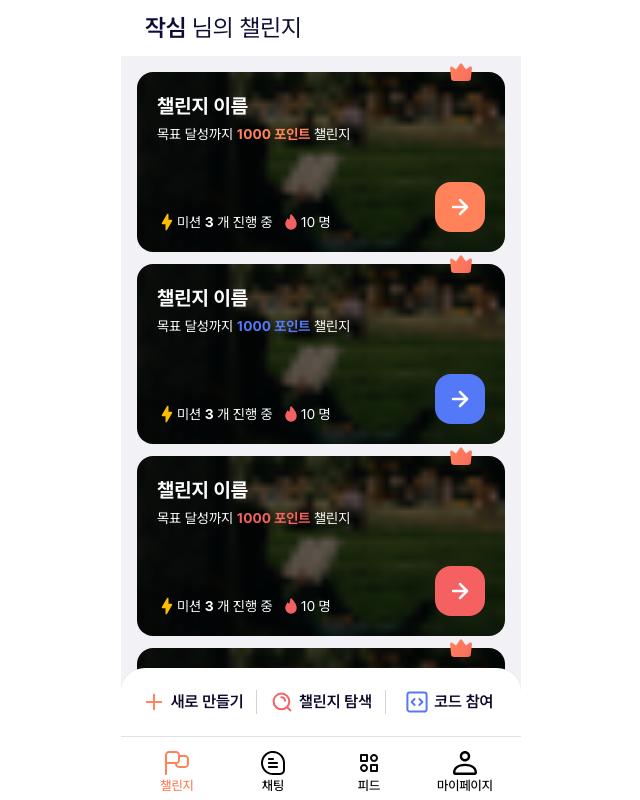
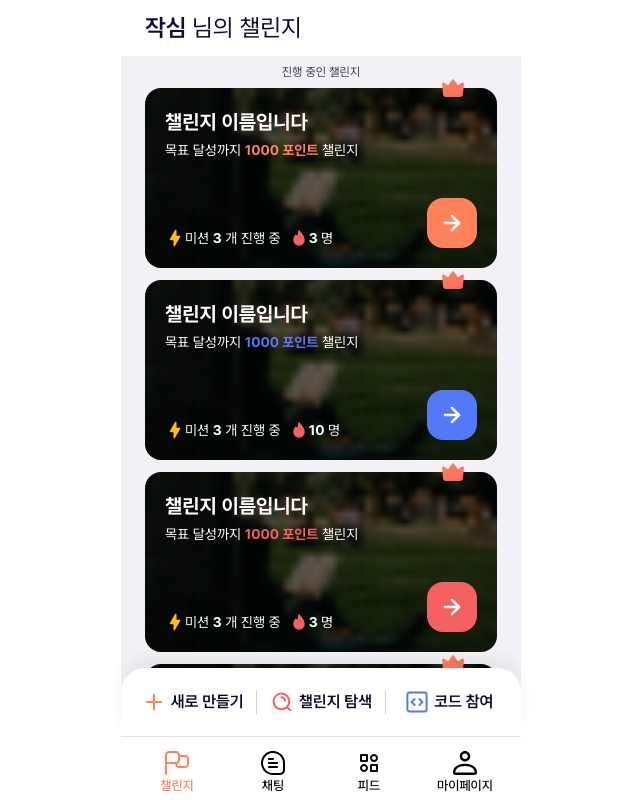
Before and after one commit to Jak-Sim/client-web, a Next.js app: page /challenge in a window 1280 px wide. Shown: the whole page, without its empty margins (319-959 px from the left). Built offline with nearby package versions, Linux system fonts and the light colour scheme.

Commit message:
feat: 챌린지 리스트 UI 업데이트 & 전달 props 정리

```diff
--- a/src/app/(pages)/challenge/_components/BottomNav.tsx
+++ b/src/app/(pages)/challenge/_components/BottomNav.tsx
@@ -4,7 +4,7 @@ import { Code, Plus2, SearchShiny } from '@/assets/images/icons';
 export default function BottomNav() {
   return (
     <div className='h-[68px]'>
-      <div className='bor fixed bottom-16 z-10 flex h-[68px] w-full max-w-[400px] items-center justify-between rounded-t-3xl bg-white px-2 font-semibold text-v1-text-primary-600 shadow-[0_-1px_0_0_rgba(0,0,0,0.05)]'>
+      <div className='bor fixed bottom-16 z-10 flex h-[68px] w-full max-w-[400px] items-center justify-between rounded-t-3xl bg-white px-2 font-semibold text-v1-text-primary-600 shadow-[0_-10px_16px_0_rgba(0,0,0,0.05)]'>
         <Link href='/challenge/create' className='flex flex-1 items-center justify-center gap-[5px]'>
           <Plus2 />
           <span>새로 만들기</span>
--- a/src/app/(pages)/challenge/_components/ChallengeCard.tsx
+++ b/src/app/(pages)/challenge/_components/ChallengeCard.tsx
@@ -3,6 +3,7 @@ import Link from 'next/link';
 import { ArrowRight, CrownFill, Fire, Lightning } from '@/assets/images/icons';
 import challengeImage from '@/assets/images/placeholder/chat-list.png';
 import { cn } from '@/lib/shadcn/utils';
+import { Challenge } from './ChallengeList';
 
 const INDEX_COLOR = [
   { text: 'text-v1-orange-500', bg: 'bg-v1-orange-500' },
@@ -10,27 +11,26 @@ const INDEX_COLOR = [
   { text: 'text-[#F56060]', bg: 'bg-[#F56060]' },
 ];
 
-export default function ChallengeCard({ index }: { index: number }) {
+export default function ChallengeCard({ challenge }: { challenge: Challenge }) {
+  const { name, backgroundImage, tags, challengeId, currentParticipants, creatorUserUuid } = challenge;
   const point = 1000;
-  const challengeName = '챌린지 이름';
-  const participantCount = 10;
-  const color = INDEX_COLOR[index % INDEX_COLOR.length];
-  const mission = ['미션 1', '미션 2', '미션 3'];
-  const isOwner = true;
-  const challengeId = index;
+  const color = INDEX_COLOR[challengeId % INDEX_COLOR.length];
+  const mission = tags;
+  const user = { uuid: 'useruuid' };
+  const isOwner = creatorUserUuid === user.uuid;
 
   return (
     <div className='relative min-h-[180px] rounded-2xl bg-white'>
       {isOwner && <CrownFill className='absolute -top-3 right-8 z-10' />}
 
       <div className='absolute bottom-0 left-0 right-0 top-0 overflow-hidden rounded-2xl'>
-        <Image src={challengeImage} alt='챌린지 이미지' fill className='object-cover' />
+        <Image src={backgroundImage || challengeImage} alt='챌린지 이미지' fill className='object-cover' />
       </div>
 
       <div className='absolute bottom-0 left-0 right-0 top-0 p-5 text-white'>
         <div className='flex h-full flex-col justify-between'>
           <div>
-            <h3 className='mb-1 text-xl font-bold'>{challengeName}</h3>
+            <h3 className='mb-1 text-xl font-bold'>{name}</h3>
             <p className='text-sm'>
               목표 달성까지 <span className={cn('font-bold', color.text)}>{point} 포인트</span> 챌린지
             </p>
@@ -46,7 +46,9 @@ export default function ChallengeCard({ index }: { index: number }) {
               </div>
               <div className='-gap-1 flex items-center'>
                 <Fire />
-                <p className='text-sm'>{participantCount} 명</p>
+                <p className='text-sm'>
+                  <strong>{currentParticipants}</strong> 명
+                </p>
               </div>
             </div>
             <Link href={`/challenge/${challengeId}`}>
--- a/src/app/(pages)/challenge/_components/ChallengeList.tsx
+++ b/src/app/(pages)/challenge/_components/ChallengeList.tsx
@@ -1,13 +1,66 @@
 'use client';
 
+import Image from 'next/image';
+import EmptyChallengeImg from '@/assets/images/placeholder/face-sad.png';
 import ChallengeCard from './ChallengeCard';
 
+export interface Challenge {
+  challengeId: number;
+  name: string;
+  backgroundImage: string;
+  isPublic: boolean;
+  currentParticipants: number;
+  maxParticipant: number;
+  minParticipant: number;
+  tags: string[];
+  createdAt: string;
+  updatedAt: string;
+  creatorUserUuid: string;
+}
+
+export const DummyChallenge: Challenge = {
+  challengeId: 999,
+  name: '챌린지 이름입니다',
+  backgroundImage: '',
+  isPublic: true,
+  currentParticipants: 3,
+  maxParticipant: 10,
+  minParticipant: 3,
+  tags: ['영어', '수학', '교과서위주'],
+  createdAt: '2024-11-25T10:19:30',
+  updatedAt: '2024-11-25T10:19:30',
+  creatorUserUuid: 'useruuid',
+};
+
+function getDummyChallengeList(): Challenge[] {
+  return new Array(5).fill(null).map((_, index) => ({
+    ...DummyChallenge,
+    challengeId: index,
+    currentParticipants: index % 2 === 0 ? 3 : 10,
+  }));
+}
+
 export default function ChallengeList() {
+  const challengeList = getDummyChallengeList();
+
+  if (challengeList.length === 0) {
+    return <EmptyChallengeList />;
+  }
+
   return (
-    <ul className='flex flex-col gap-3 p-4'>
-      {new Array(5).fill(null).map((_, index) => (
-        <ChallengeCard key={index} index={index} />
+    <ul className='flex flex-col gap-3 pb-4'>
+      {challengeList.map((challenge: Challenge) => (
+        <ChallengeCard key={challenge.challengeId} challenge={challenge} />
       ))}
     </ul>
   );
 }
+
+function EmptyChallengeList() {
+  return (
+    <div className='flex h-full flex-col items-center justify-center gap-4'>
+      <Image src={EmptyChallengeImg} alt='empty-challenge' className='h-[54px] w-[54px]' />
+      <p className='text-semibold text-v1-text-primary-300'>아직 진행중인 챌린지가 없어요!</p>
+    </div>
+  );
+}
--- a/src/app/(pages)/challenge/code/_components/CodeForm.tsx
+++ b/src/app/(pages)/challenge/code/_components/CodeForm.tsx
@@ -6,11 +6,8 @@ import { FieldValues, useForm } from 'react-hook-form';
 import Button from '@/components/button/Button';
 import InputWithError from '@/components/input/InputWithErrorMsg';
 import ChallengeCard from '../../_components/ChallengeCard';
+import { Challenge, DummyChallenge } from '../../_components/ChallengeList';
 
-interface Challenge {
-  id: number;
-  name: string;
-}
 
 export default function CodeForm() {
   const router = useRouter();
@@ -29,7 +26,7 @@ export default function CodeForm() {
     const response = true;
 
     if (response) {
-      router.push(`/challenge/code/success?challengeId=${challenge?.id}`);
+      router.push(`/challenge/code/success?challengeId=${challenge?.challengeId}`);
     } else {
       setError('code', { message: '챌린지에 참여할 수 없어요' });
     }
@@ -43,7 +40,7 @@ export default function CodeForm() {
       try {
         console.log(code);
         if (code === '123456') {
-          setChallenge({ id: 1, name: '챌린지 이름' });
+          setChallenge(DummyChallenge);
         } else {
           setChallenge(null);
         }
@@ -71,7 +68,7 @@ export default function CodeForm() {
         errorMessage={errors.code?.message || ''}
         autoComplete='off'
       />
-      <div className='flex-1'>{challenge && <ChallengeCard index={999} />}</div>
+      <div className='flex-1'>{challenge && <ChallengeCard challenge={challenge} />}</div>
       <Button type='submit' disabled={!challenge}>
         {challenge ? '챌린지 참여하기' : '해당 코드를 확인해 주세요'}
       </Button>
--- a/src/app/(pages)/challenge/page.tsx
+++ b/src/app/(pages)/challenge/page.tsx
@@ -14,7 +14,10 @@ const Page = () => {
         </Header>
       }
     >
-      <ChallengeList />
+      <div className='text-xs text-center text-v1-text-primary-400 my-2'>진행 중인 챌린지</div>
+      <div className='px-6'>
+        <ChallengeList />
+      </div>
       <BottomNav />
     </PageLayout>
   );
```
Also changed, not shown: src/assets/images/placeholder/face-sad.png (added).
